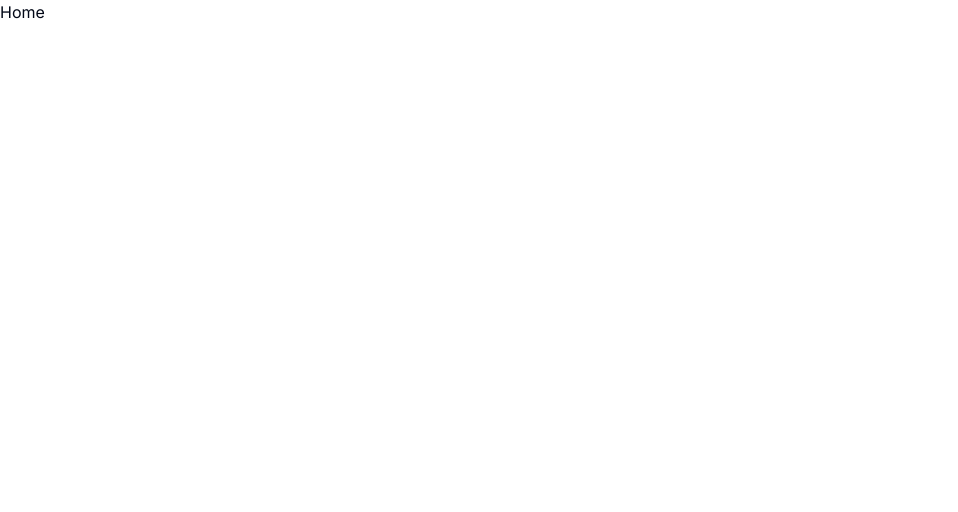
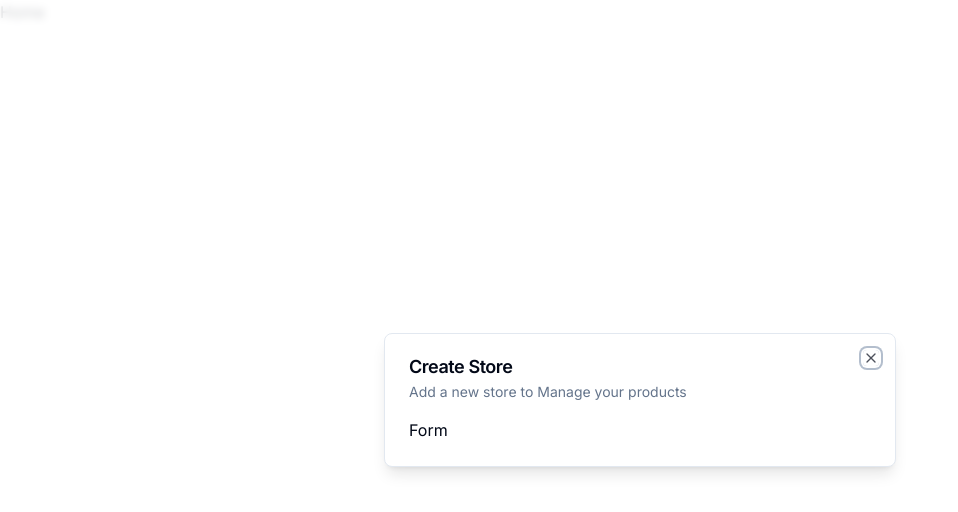
Before and after one commit to luka0009/eccomerce-cms-admin-dashboard, a Next.js app: page / in a window 1280 px wide. Shown: the top 512 px of the page, without its empty margins (0-958 px from the left). Built offline with nearby package versions, Linux system fonts and the light colour scheme.

Commit message:
modal components

```diff
--- a/app/(root)/page.tsx
+++ b/app/(root)/page.tsx
@@ -1,11 +1,21 @@
-import { Button } from "@/components/ui/button";
-import { UserButton } from "@clerk/nextjs";
+"use client";
+
+import { useStoreModal } from "@/hooks/useStoreModal";
+import { useEffect } from "react";
 
 export default function Home() {
+	const onOpen = useStoreModal((state) => state.onOpen);
+	const isOpen = useStoreModal((state) => state.isOpen);
+
+	useEffect(() => {
+		if(!isOpen) {
+			onOpen();
+		}
+	}, [isOpen, onOpen]);
+
 	return (
 		<main>
-			<h1>Home</h1>
-			<UserButton afterSignOutUrl="/sign-in" />
+			Home
 		</main>
 	);
 }
--- a/app/globals.css
+++ b/app/globals.css
@@ -6,6 +6,10 @@
 body,
 :root {
 	height: 100%;
+}
+
+.cl-headerSubtitle {
+	display: none;
 }
 
 @layer base {
--- a/app/layout.tsx
+++ b/app/layout.tsx
@@ -1,6 +1,7 @@
 import "./globals.css";
 import { Inter } from "next/font/google";
 import { ClerkProvider } from "@clerk/nextjs";
+import ModalProvider from "@/providers/modal-provider";
 
 const inter = Inter({ subsets: ["latin"] });
 
@@ -17,7 +18,10 @@
 	return (
 		<ClerkProvider>
 			<html lang="en">
-				<body className={inter.className}>{children}</body>
+				<body className={inter.className}>
+					<ModalProvider />
+					{children}
+				</body>
 			</html>
 		</ClerkProvider>
 	);
--- /dev/null
+++ b/components/modals/store-modal.tsx
@@ -0,0 +1,22 @@
+"use client";
+
+import { useStoreModal } from "@/hooks/useStoreModal";
+import Modal from "../ui/modal";
+
+const StoreModal = () => {
+	// eslint-disable-next-line react-hooks/rules-of-hooks
+	const storeModal = useStoreModal();
+
+	return (
+		<Modal
+			title="Create Store"
+			description="Add a new store to Manage your products"
+			isOpen={storeModal.isOpen}
+			onClose={storeModal.onClose}
+		>
+            Form
+        </Modal>
+	);
+};
+
+export default StoreModal;
--- /dev/null
+++ b/components/ui/dialog.tsx
@@ -0,0 +1,123 @@
+"use client"
+
+import * as React from "react"
+import * as DialogPrimitive from "@radix-ui/react-dialog"
+import { X } from "lucide-react"
+
+import { cn } from "@/lib/utils"
+
+const Dialog = DialogPrimitive.Root
+
+const DialogTrigger = DialogPrimitive.Trigger
+
+const DialogPortal = ({
+  className,
+  ...props
+}: DialogPrimitive.DialogPortalProps) => (
+  <DialogPrimitive.Portal className={cn(className)} {...props} />
+)
+DialogPortal.displayName = DialogPrimitive.Portal.displayName
+
+const DialogOverlay = React.forwardRef<
+  React.ElementRef<typeof DialogPrimitive.Overlay>,
+  React.ComponentPropsWithoutRef<typeof DialogPrimitive.Overlay>
+>(({ className, ...props }, ref) => (
+  <DialogPrimitive.Overlay
+    ref={ref}
+    className={cn(
+      "fixed inset-0 z-50 bg-background/80 backdrop-blur-sm data-[state=open]:animate-in data-[state=closed]:animate-out data-[state=closed]:fade-out-0 data-[state=open]:fade-in-0",
+      className
+    )}
+    {...props}
+  />
+))
+DialogOverlay.displayName = DialogPrimitive.Overlay.displayName
+
+const DialogContent = React.forwardRef<
+  React.ElementRef<typeof DialogPrimitive.Content>,
+  React.ComponentPropsWithoutRef<typeof DialogPrimitive.Content>
+>(({ className, children, ...props }, ref) => (
+  <DialogPortal>
+    <DialogOverlay />
+    <DialogPrimitive.Content
+      ref={ref}
+      className={cn(
+        "fixed left-[50%] top-[50%] z-50 grid w-full max-w-lg translate-x-[-50%] translate-y-[-50%] gap-4 border bg-background p-6 shadow-lg duration-200 data-[state=open]:animate-in data-[state=closed]:animate-out data-[state=closed]:fade-out-0 data-[state=open]:fade-in-0 data-[state=closed]:zoom-out-95 data-[state=open]:zoom-in-95 data-[state=closed]:slide-out-to-left-1/2 data-[state=closed]:slide-out-to-top-[48%] data-[state=open]:slide-in-from-left-1/2 data-[state=open]:slide-in-from-top-[48%] sm:rounded-lg md:w-full",
+        className
+      )}
+      {...props}
+    >
+      {children}
+      <DialogPrimitive.Close className="absolute right-4 top-4 rounded-sm opacity-70 ring-offset-background transition-opacity hover:opacity-100 focus:outline-none focus:ring-2 focus:ring-ring focus:ring-offset-2 disabled:pointer-events-none data-[state=open]:bg-accent data-[state=open]:text-muted-foreground">
+        <X className="h-4 w-4" />
+        <span className="sr-only">Close</span>
+      </DialogPrimitive.Close>
+    </DialogPrimitive.Content>
+  </DialogPortal>
+))
+DialogContent.displayName = DialogPrimitive.Content.displayName
+
+const DialogHeader = ({
+  className,
+  ...props
+}: React.HTMLAttributes<HTMLDivElement>) => (
+  <div
+    className={cn(
+      "flex flex-col space-y-1.5 text-center sm:text-left",
+      className
+    )}
+    {...props}
+  />
+)
+DialogHeader.displayName = "DialogHeader"
+
+const DialogFooter = ({
+  className,
+  ...props
+}: React.HTMLAttributes<HTMLDivElement>) => (
+  <div
+    className={cn(
+      "flex flex-col-reverse sm:flex-row sm:justify-end sm:space-x-2",
+      className
+    )}
+    {...props}
+  />
+)
+DialogFooter.displayName = "DialogFooter"
+
+const DialogTitle = React.forwardRef<
+  React.ElementRef<typeof DialogPrimitive.Title>,
+  React.ComponentPropsWithoutRef<typeof DialogPrimitive.Title>
+>(({ className, ...props }, ref) => (
+  <DialogPrimitive.Title
+    ref={ref}
+    className={cn(
+      "text-lg font-semibold leading-none tracking-tight",
+      className
+    )}
+    {...props}
+  />
+))
+DialogTitle.displayName = DialogPrimitive.Title.displayName
+
+const DialogDescription = React.forwardRef<
+  React.ElementRef<typeof DialogPrimitive.Description>,
+  React.ComponentPropsWithoutRef<typeof DialogPrimitive.Description>
+>(({ className, ...props }, ref) => (
+  <DialogPrimitive.Description
+    ref={ref}
+    className={cn("text-sm text-muted-foreground", className)}
+    {...props}
+  />
+))
+DialogDescription.displayName = DialogPrimitive.Description.displayName
+
+export {
+  Dialog,
+  DialogTrigger,
+  DialogContent,
+  DialogHeader,
+  DialogFooter,
+  DialogTitle,
+  DialogDescription,
+}
--- /dev/null
+++ b/components/ui/modal.tsx
@@ -0,0 +1,45 @@
+"use client";
+import {
+	Dialog,
+	DialogContent,
+	DialogHeader,
+	DialogDescription,
+	DialogTitle,
+} from "./dialog";
+
+interface ModalProps {
+	title: string;
+	description: string;
+	isOpen: boolean;
+	onClose: () => void;
+	children?: React.ReactNode;
+}
+
+const Modal = ({
+	title,
+	description,
+	isOpen,
+	onClose,
+	children,
+}: ModalProps) => {
+	const onChange = (open: boolean) => {
+		if (!open) {
+			onClose();
+		}
+	};
+	return (
+		<div>
+			<Dialog open={isOpen} onOpenChange={onChange}>
+				<DialogContent>
+					<DialogHeader>
+						<DialogTitle>{title}</DialogTitle>
+						<DialogDescription>{description}</DialogDescription>
+					</DialogHeader>
+					<div>{children}</div>
+				</DialogContent>
+			</Dialog>
+		</div>
+	);
+};
+
+export default Modal;
--- /dev/null
+++ b/hooks/useStoreModal.tsx
@@ -0,0 +1,13 @@
+import { create } from "zustand";
+
+interface useStoreModalStore {
+	isOpen: boolean;
+	onOpen: () => void;
+	onClose: () => void;
+}
+
+export const useStoreModal = create<useStoreModalStore>((set) => ({
+	isOpen: false,
+	onOpen: () => set({ isOpen: true }),
+	onClose: () => set({ isOpen: false }),
+}));
--- a/package.json
+++ b/package.json
@@ -10,6 +10,7 @@
   },
   "dependencies": {
     "@clerk/nextjs": "^4.21.13",
+    "@radix-ui/react-dialog": "^1.0.4",
     "@radix-ui/react-slot": "^1.0.2",
     "@types/node": "20.3.2",
     "@types/react": "18.2.14",
@@ -27,6 +28,7 @@
     "tailwind-merge": "^1.13.2",
     "tailwindcss": "3.3.2",
     "tailwindcss-animate": "^1.0.6",
-    "typescript": "5.1.6"
+    "typescript": "5.1.6",
+    "zustand": "^4.3.8"
   }
 }
--- /dev/null
+++ b/providers/modal-provider.tsx
@@ -0,0 +1,23 @@
+"use client";
+
+import StoreModal from "@/components/modals/store-modal";
+import { useEffect, useState } from "react";
+
+const ModalProvider = () => {
+	const [isMounted, setIsMounted] = useState(false);
+
+	useEffect(() => {
+		setIsMounted(true);
+	}, []);
+
+	if (!isMounted) {
+		return null;
+	}
+	return (
+		<div>
+			<StoreModal />
+		</div>
+	);
+};
+
+export default ModalProvider;
```
Also changed, not shown: 1 other file (tests, documents, lock files or other folders).
